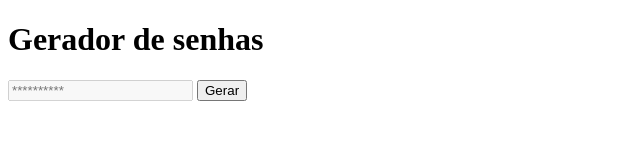
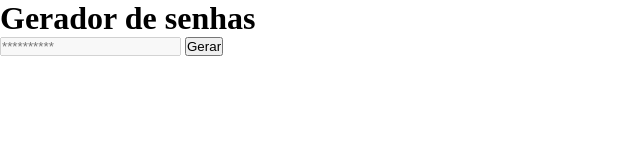
Before and after one commit to AlexandreJr16/Gerador-de-senhas, a plain HTML site: page index.html in a window 1280 px wide. Shown: the whole page, without its empty margins (0-640 px from the left). Drawn offline with Linux system fonts and the light colour scheme.

Commit message:
linkando css e javascript

```diff
--- a/css/styles.css
+++ b/css/styles.css
@@ -0,0 +1,5 @@
+* {
+  margin: 0;
+  padding: 0;
+  box-sizing: border-box;
+}
--- a/index.html
+++ b/index.html
@@ -5,6 +5,8 @@
     <meta http-equiv="X-UA-Compatible" content="IE=edge" />
     <meta name="viewport" content="width=device-width, initial-scale=1.0" />
     <title>Gerador de senhas</title>
+    <link rel="stylesheet" href="css/styles.css" />
+    <script src="js/scripts.js"></script>
   </head>
   <body>
     <div id="form">
```
